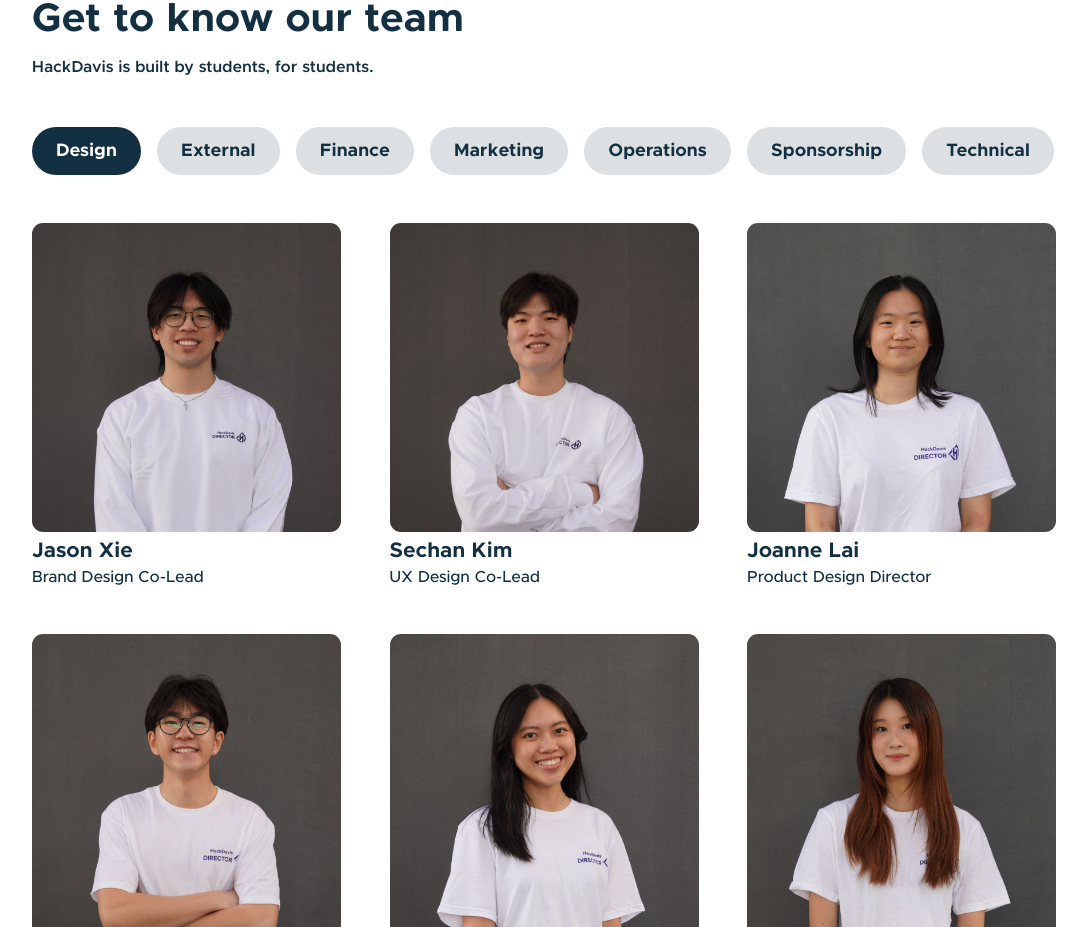
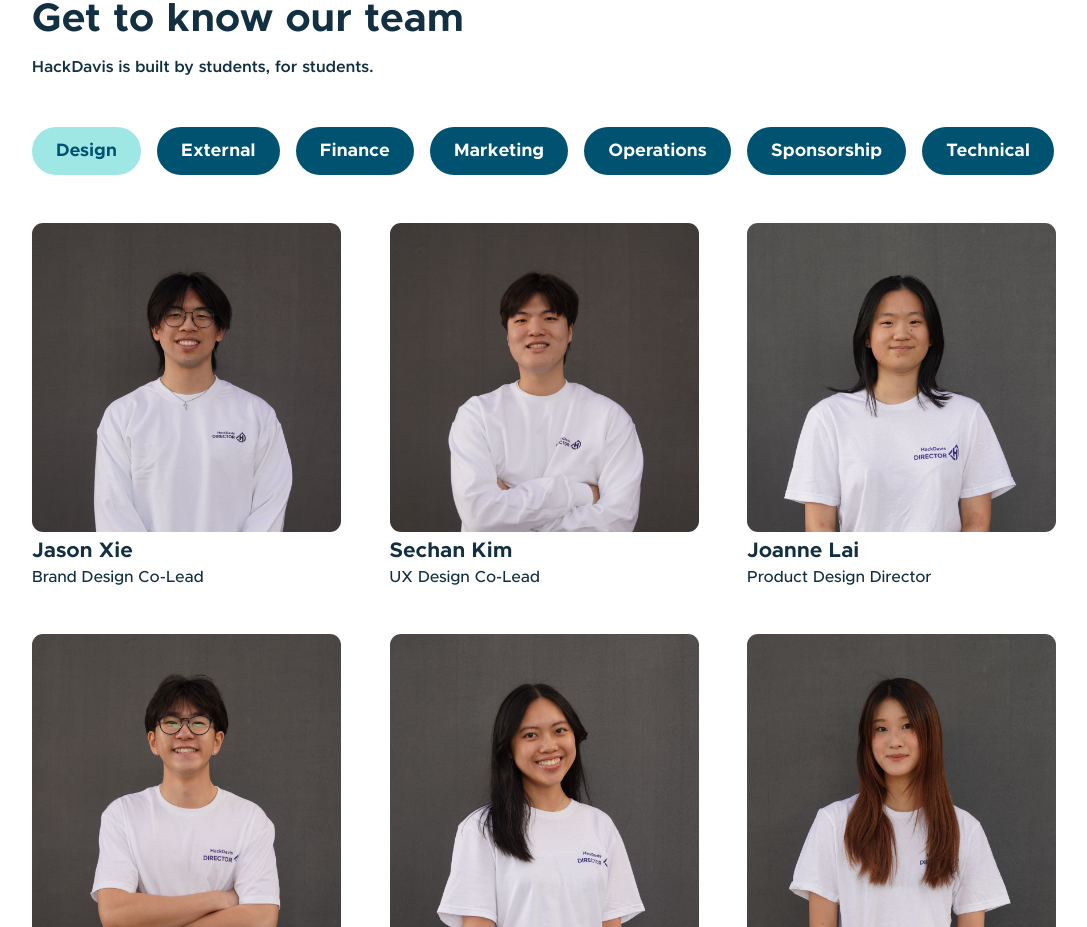
Before and after one commit to HackDavis/website-2025, a Next.js app: page /about-us in a window 1280 px wide. Shown: the part 2700-3627 px from the top of the page, without its empty margins (96-1183 px from the left). Built offline with nearby package versions, Linux system fonts and the light colour scheme.

Commit message:
changed filter button background colors

```diff
--- a/app/(pages)/about-us/_components/OurTeam/OurTeam.module.scss
+++ b/app/(pages)/about-us/_components/OurTeam/OurTeam.module.scss
@@ -71,11 +71,11 @@ $bg-color: #FFFFFF;
                     align-items: center;
                     gap: 10px;
                     border-radius: 100px;
-                    background: #DCE0E3;
+                    background: #005271;
                     cursor: pointer;
 
                     p{
-                        color: #123041;
+                        color: #FFFFFF;
                         text-align: center;
                         font-family: "Metropolis";
                         font-size: 18px;
@@ -86,18 +86,10 @@ $bg-color: #FFFFFF;
                     }
 
                     &.active{
-                        display: flex;
-                        flex-direction: row;
-                        height: 48px;
-                        padding: 12px 24px;
-                        justify-content: center;
-                        align-items: center;
-                        gap: 10px;
-                        border-radius: 100px;
-                        background: #123041;
+                        background: #9EE7E5;
 
                         p{
-                            color: #FFFFFF;
+                            color: #005271;
                             text-align: center;
                             font-family: "Metropolis";
                             font-size: 18px;
```
